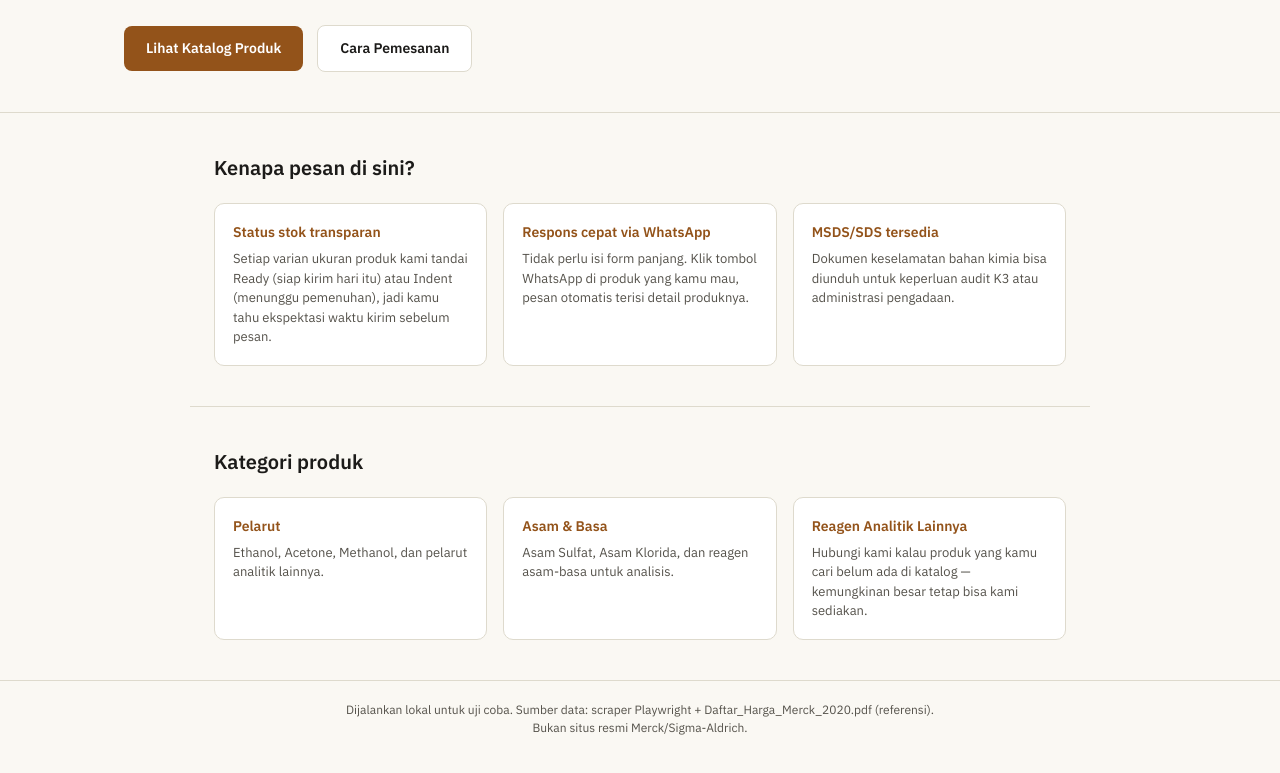
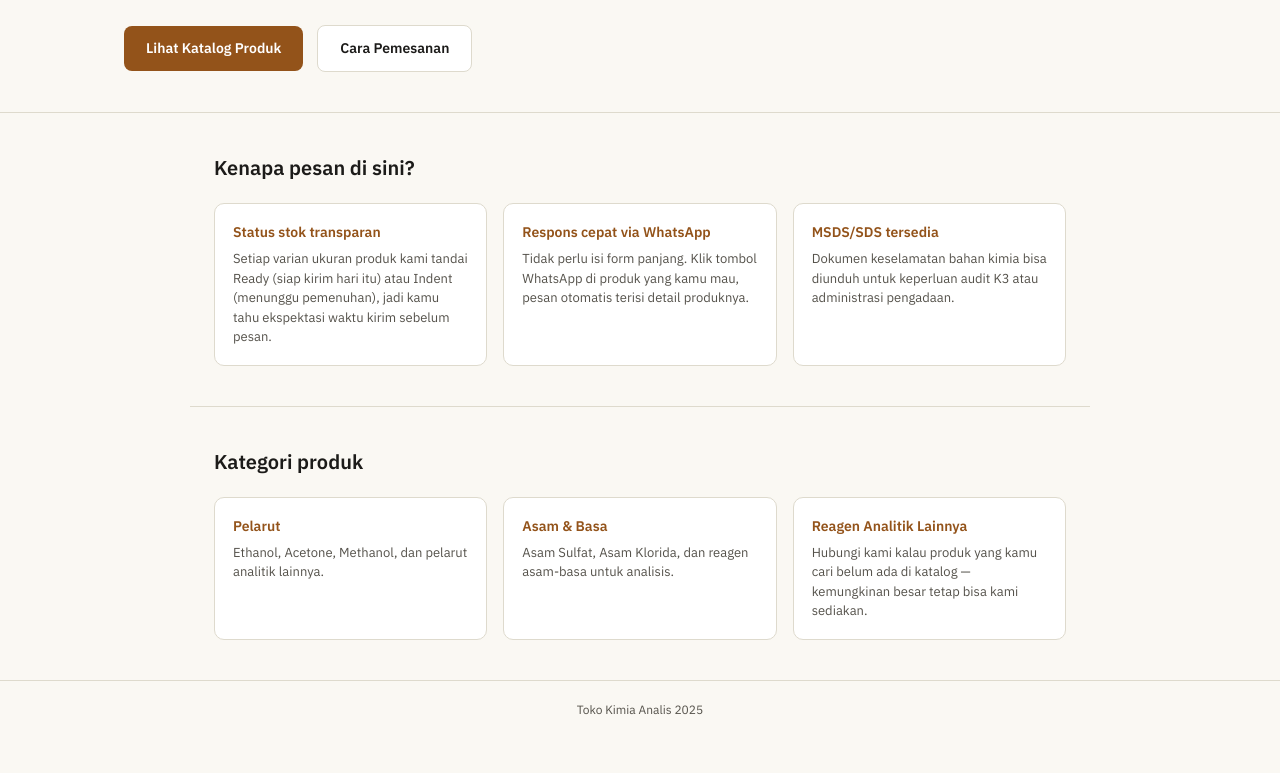
Before and after one commit to crashecool/TOKO-KIMIA-ANALIS, a website: page docs/index.html in a window 1280 px wide. Shown: the part 367-1140 px from the top of the page. Drawn offline with Linux system fonts and the light colour scheme.

Commit message:
Update index.html

```diff
--- a/docs/index.html
+++ b/docs/index.html
@@ -80,7 +80,7 @@
   </section>
 
   <footer class="site-footer">
-    <p>Dijalankan lokal untuk uji coba. Sumber data: scraper Playwright + Daftar_Harga_Merck_2020.pdf (referensi). Bukan situs resmi Merck/Sigma-Aldrich.</p>
+    <p>Toko Kimia Analis 2025</p>
   </footer>
 
 </body>
```
